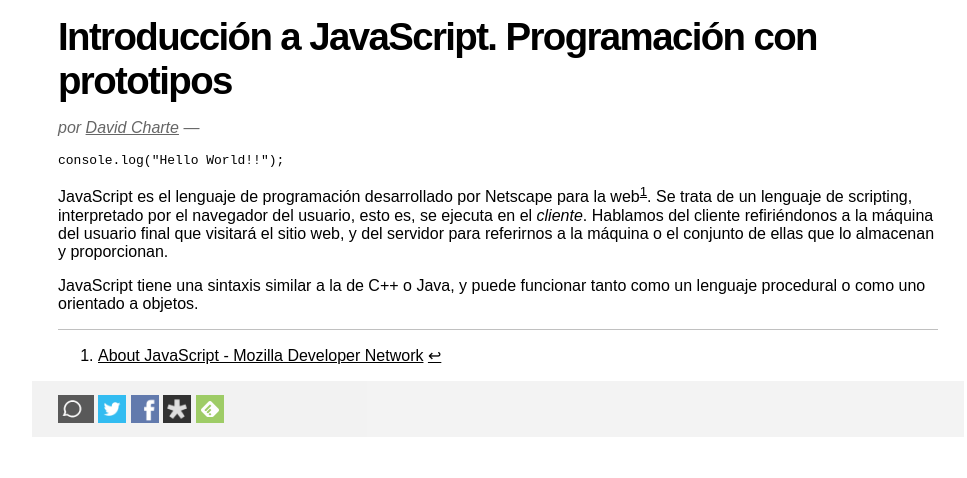
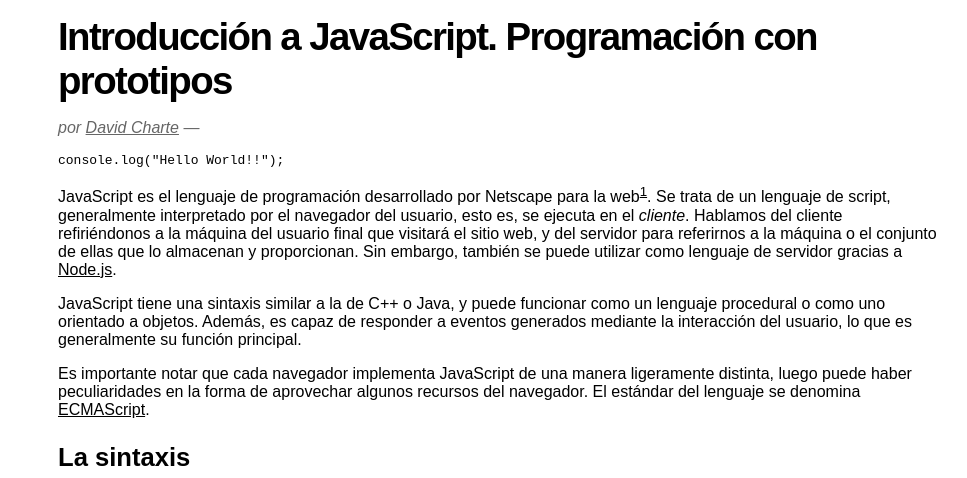
Before and after one commit to libreim/blog, a Jekyll site: the page built from drafts/2014-3-23-introduccion-javascript.md, in a window 1280 px wide and 1400 px high, cut to the strip 100-578 px from the top of the window. Shown: the whole strip, without its empty margins (142-1109 px from the left). Built offline with Jekyll 4.4.1, drawn with Linux system fonts in a browser that asks for light colours; comment, search, counter and statistics services are not loaded; some of the changed text lies outside the part shown.

Commit message:
Avanzando en IntroJS

```diff
--- a/drafts/2014-3-23-introduccion-javascript.md
+++ b/drafts/2014-3-23-introduccion-javascript.md
@@ -12,13 +12,69 @@
 ~~~
 
 JavaScript es el lenguaje de programación desarrollado por Netscape para la web[^mdnjs].
-Se trata de un lenguaje de scripting, interpretado por el navegador del usuario, esto es,
+Se trata de un lenguaje de script, generalmente interpretado por el navegador del usuario, esto es,
 se ejecuta en el *cliente*. Hablamos del cliente refiriéndonos a la máquina del usuario
 final que visitará el sitio web, y del servidor para referirnos a la máquina o el
-conjunto de ellas que lo almacenan y proporcionan.
+conjunto de ellas que lo almacenan y proporcionan. Sin embargo, también se
+puede utilizar como lenguaje de servidor gracias a [Node.js](http://nodejs.org/).
 
-JavaScript tiene una sintaxis similar a la de C++ o Java, y puede funcionar tanto como
-un lenguaje procedural o como uno orientado a objetos.
+JavaScript tiene una sintaxis similar a la de C++ o Java, y puede funcionar como
+un lenguaje procedural o como uno orientado a objetos. Además, es capaz de
+responder a eventos generados mediante la interacción del usuario, lo que
+es generalmente su función principal.
+
+Es importante notar que cada navegador implementa JavaScript de una manera
+ligeramente distinta, luego puede haber peculiaridades en la forma de
+aprovechar algunos recursos del navegador. El estándar del lenguaje se
+denomina [ECMAScript](http://www.ecma-international.org/publications/files/ECMA-ST/Ecma-262.pdf).
+
+## La sintaxis
+
+### Declaraciones, variables y funciones
+
+JavaScript no es fuertemente tipado, por lo que declaramos las variables
+simplemente con la palabra reservada `var`. Declaramos una constante con
+`const` y una función con `function`. También podemos declarar variables
+simplemente con una asignación, pero entonces serán variables globales,
+lo que es equivalente a declarar variables fuera de cualquier función
+(las variables globales se convierten en atributos del objeto `window`).
+
+~~~javascript
+var una = 1;
+const PI = 3.141592;
+
+function perimetro_circulo(radio) {
+    return 2 * PI * radio;
+}
+
+// Otra forma de declarar funciones
+var area_circulo = function(radio) {
+    return PI * radio^2;
+}
+~~~
+
+### Colecciones y objetos
+En JavaScript utilizamos los corchetes para representar arrays. Estos pueden
+contener objetos de distinta naturaleza, por ejemplo, el siguiente array
+es completamente válido:
+
+~~~javascript
+var válido = [20, "Hola", /^[a-z]/]
+~~~
+
+Nota
+ : JavaScript acepta ciertos símbolos a la hora de nombrar variables. Un
+ nombre de variable no puede empezar por un número, pero sí que puede
+ comenzar y contener símbolos como `$`, `_` o incluso `π`[^jsidentifiers].
+
+
+
+## El Document Object Model
+
+
+## Orientación a objetos: Los prototipos
 
 
 [^mdnjs]: [About JavaScript - Mozilla Developer Network](https://developer.mozilla.org/en-US/docs/Web/JavaScript/About_JavaScript)
+
+[^jsidentifiers]: [Valid JavaScript variable names - Mathias Bynens](http://mathiasbynens.be/notes/javascript-identifiers)
```
